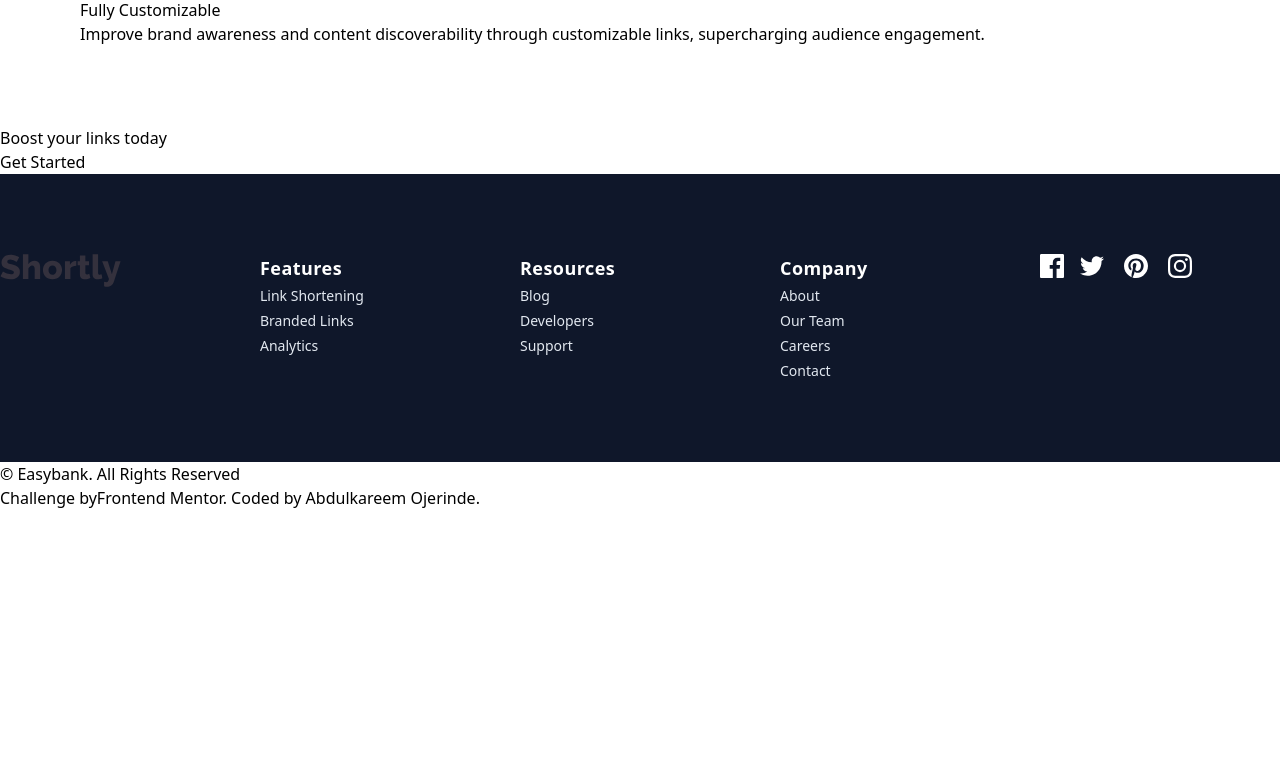
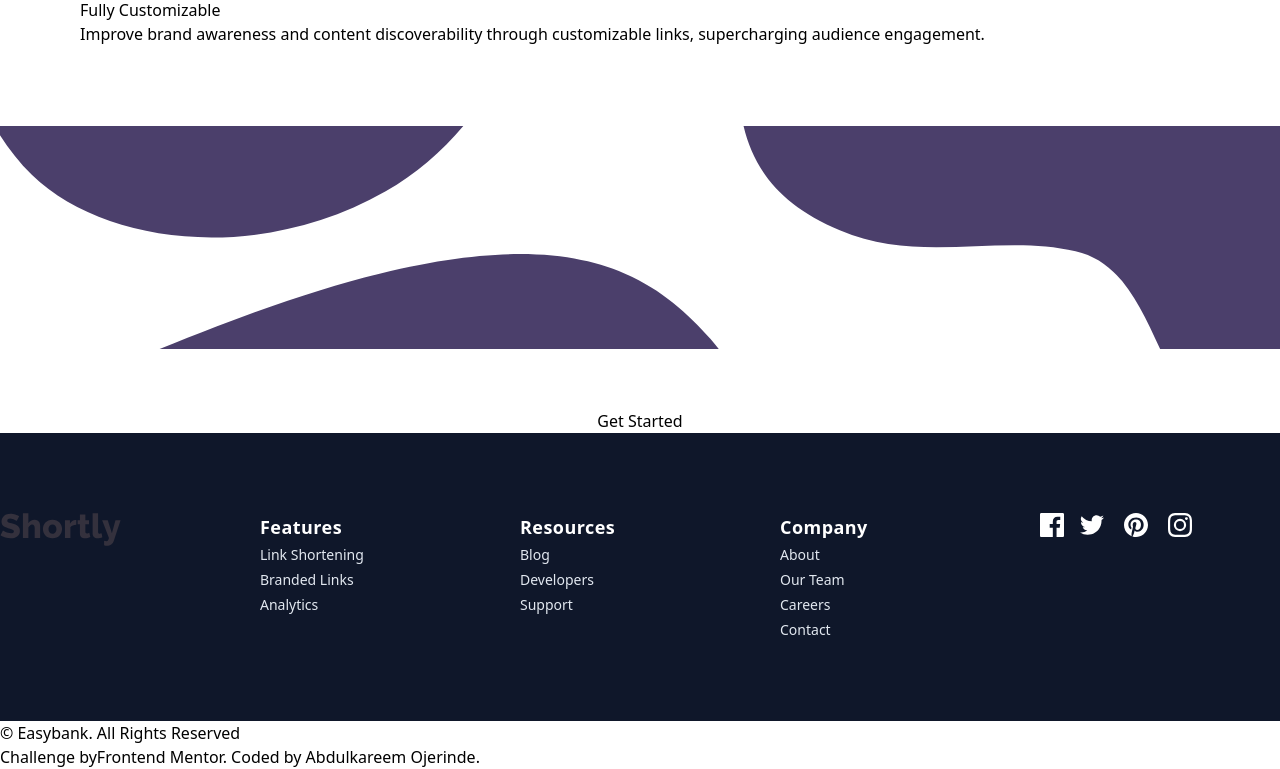
Before and after one commit to Abdulkareemoj/url-shortener-fementor, a React (Vite) app: page / in a window 1280 px wide. Shown: the part 1250-2019 px from the top of the page. Before the commit the page ends 1760 px from the top, so only its background shows below. Built offline with nearby package versions, Linux system fonts and the light colour scheme.

Commit message:
work on ctasection

```diff
--- a/src/components/CTASection.jsx
+++ b/src/components/CTASection.jsx
@@ -1,17 +1,23 @@
 /* eslint-disable jsx-a11y/anchor-is-valid */
 import React from 'react';
 
-
+import bgdesktop from "../images/bg-boost-desktop.svg";
+import bgmobile from "../images/bg-boost-mobile.svg";
 
 export default function CTASection() {
   return (
-  <section className="container flex-ai">
-        <div className="maincta">
+<section className="boost relative">
+        <picture>
+          <source media="(min-width: 768px)" srcSet={bgdesktop} />
+          <img src={bgmobile} alt="" />
+        </picture>
 
-<h1 className="mainctatext">Boost your links today</h1>
-
-<a href="#"className="button formobile">Get Started</a>
-</div>
-</section>
+        <div className="flex items-center justify-center flex-col boost-inner">
+          <h2 className="mb-5 text-3xl md:text-4xl text-white font-bold text-center">
+            Boost your links today
+          </h2>
+          <button className="btn-cta rounded-full">Get Started</button>
+        </div>
+      </section>
   );
 }
```
Also changed, not shown: 1 other file (tests, documents, lock files or other folders).
